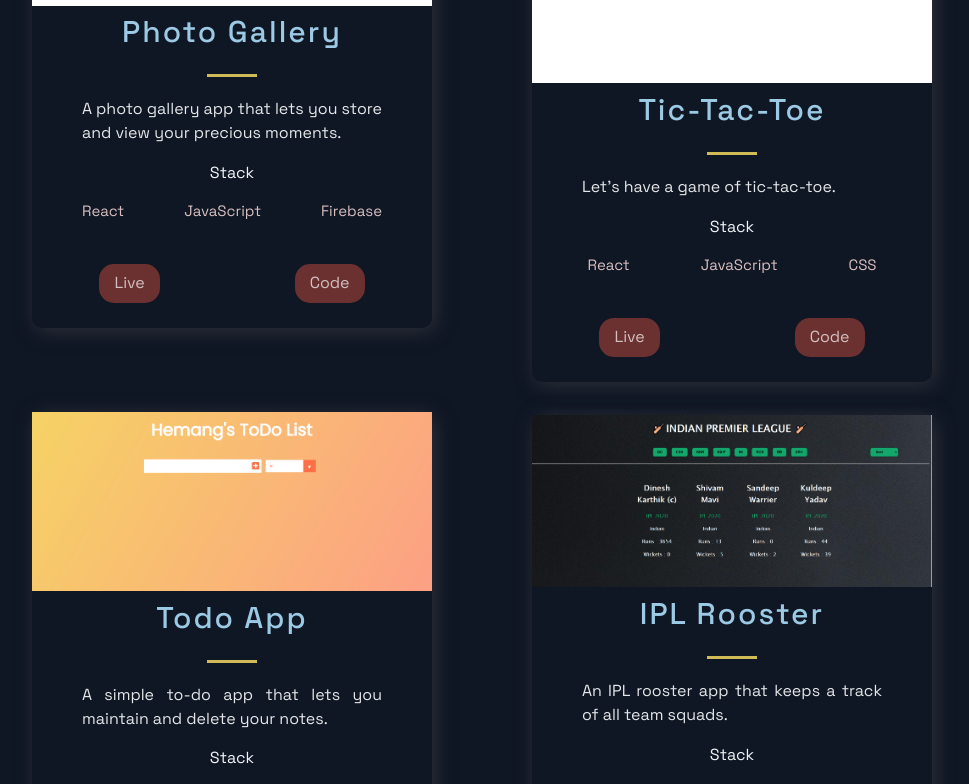
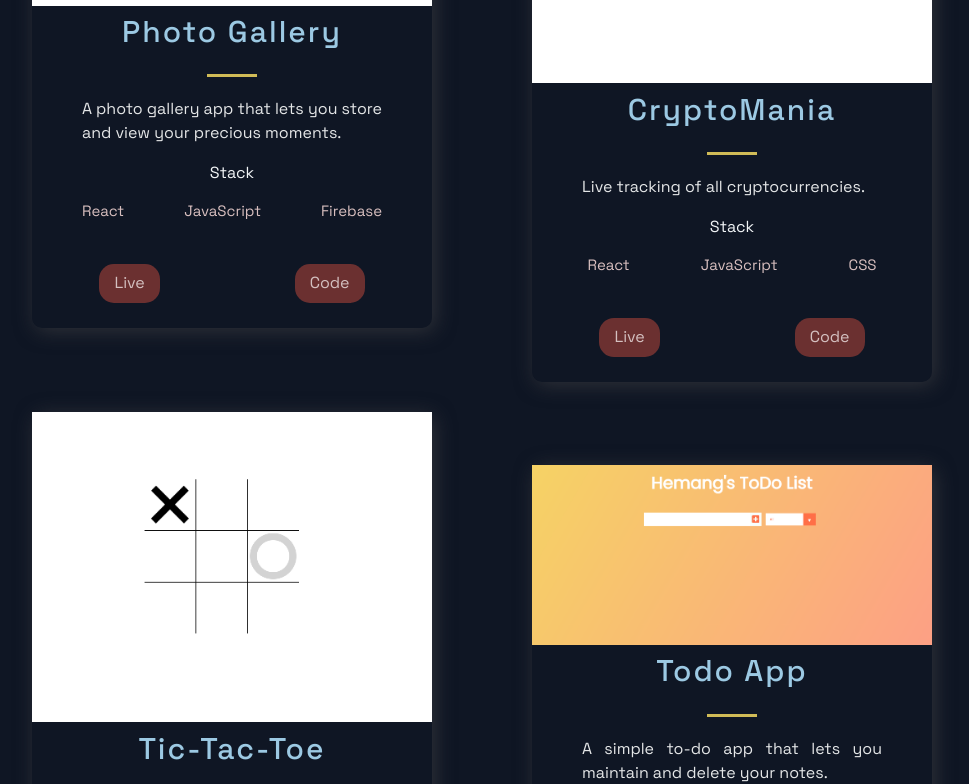
Before and after one commit to hemang7/portfolio2.0, a Next.js app: page / in a window 1280 px wide. Shown: the part 1816-2600 px from the top of the page, without its empty margins (158-1127 px from the left). Built offline with nearby package versions, Linux system fonts and the light colour scheme.

Commit message:
Update constants.js

```diff
--- a/src/constants/constants.js
+++ b/src/constants/constants.js
@@ -27,13 +27,22 @@
     id: 2,
   },
   {
+    title: 'CryptoMania',
+    description:"Live tracking of all cryptocurrencies.",
+    image: '/images/6.png',
+    tags: ['React', 'JavaScript', 'CSS'],
+    source: 'https://hm-cryptotracker.netlify.app/',
+    visit: 'https://github.com/hemang7/cryptoTracker',
+    id: 3,
+  },
+  {
     title: 'Tic-Tac-Toe',
     description:"Let's have a game of tic-tac-toe.",
     image: '/images/6.png',
     tags: ['React', 'JavaScript', 'CSS'],
     source: 'https://hm-tictactoe.netlify.app/',
     visit: 'https://github.com/hemang7/tictactoe',
-    id: 3,
+    id: 4,
   },
   {
     title: 'Todo App',
@@ -42,7 +51,7 @@
       tags: ['HTML', 'CSS','React','Javascript'],
     source: 'https://todo-hm.herokuapp.com//',
     visit: 'https://github.com/hemang7/todo-app',
-    id: 4,
+    id: 5,
   },
   {
     title: 'IPL Rooster',
@@ -51,7 +60,7 @@
     tags: ['React', 'Javascript'],
     source: 'https://ipl-rooster.netlify.app/',
     visit: 'https://github.com/hemang7/ipl',
-    id: 5,
+    id: 6,
   },
 ];
 
```
